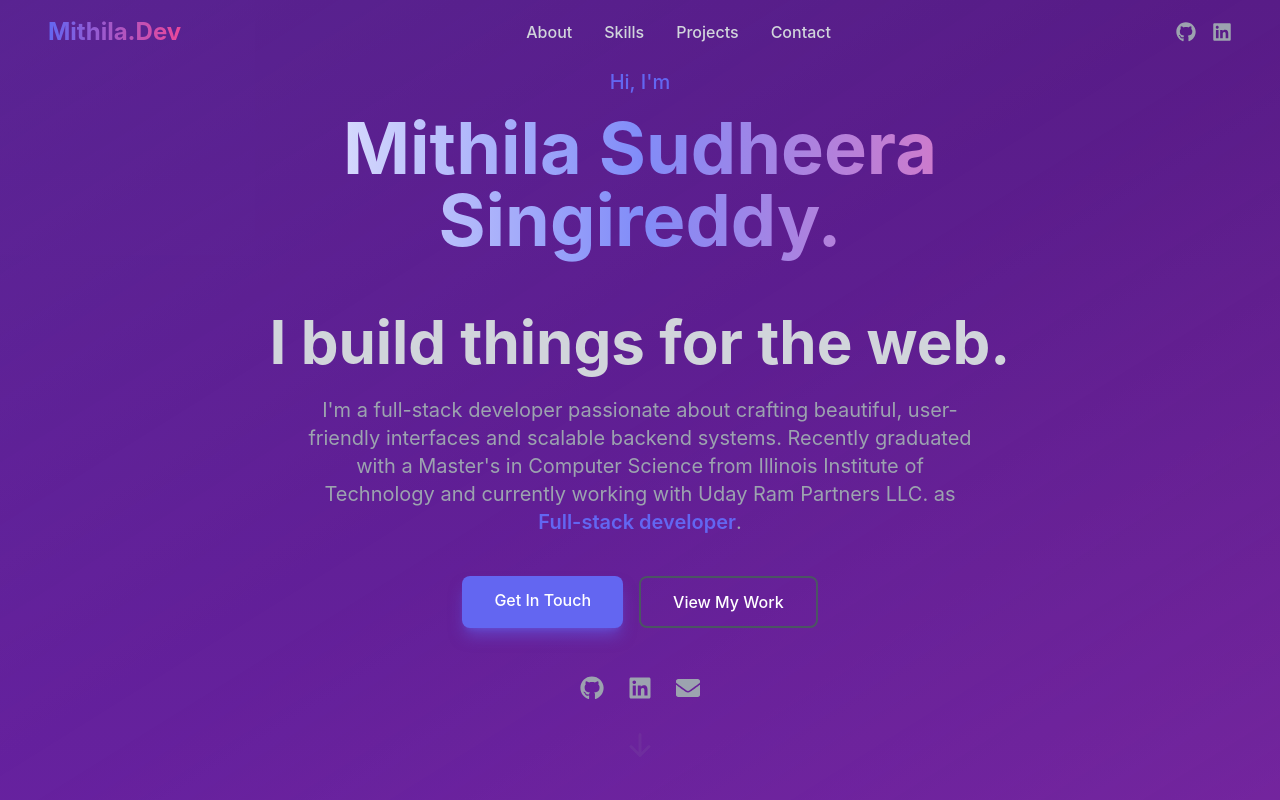
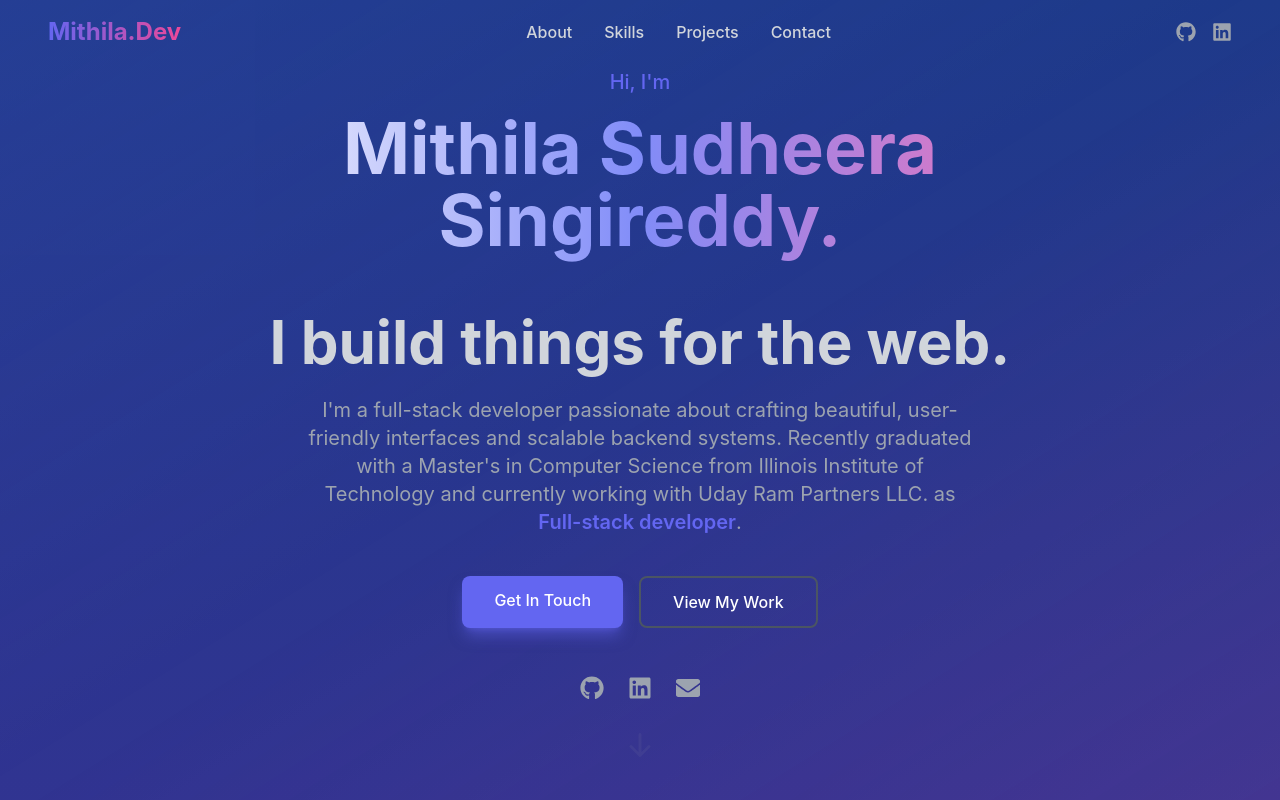
Before and after one commit to ms-2301/portfolio, a React (Create React App) app: page / in a window 1280 px wide. Shown: the top 800 px of the page. Built offline with nearby package versions, Linux system fonts and the light colour scheme.

Commit message:
changed color and resume

```diff
--- a/src/index.css
+++ b/src/index.css
@@ -5,7 +5,7 @@
 @import url('https://fonts.googleapis.com/css2?family=Inter:wght@300;400;500;600;700;800;900&display=swap');
 
 body {
-  @apply bg-gradient-to-b from-purple-900 via-purple-600 to-purple-500 text-white;
+  @apply bg-gradient-to-b from-blue-900 via-purple-800 to-purple-700 text-white;
   font-family: 'Inter', system-ui, sans-serif;
   scroll-behavior: smooth;
 }
```
